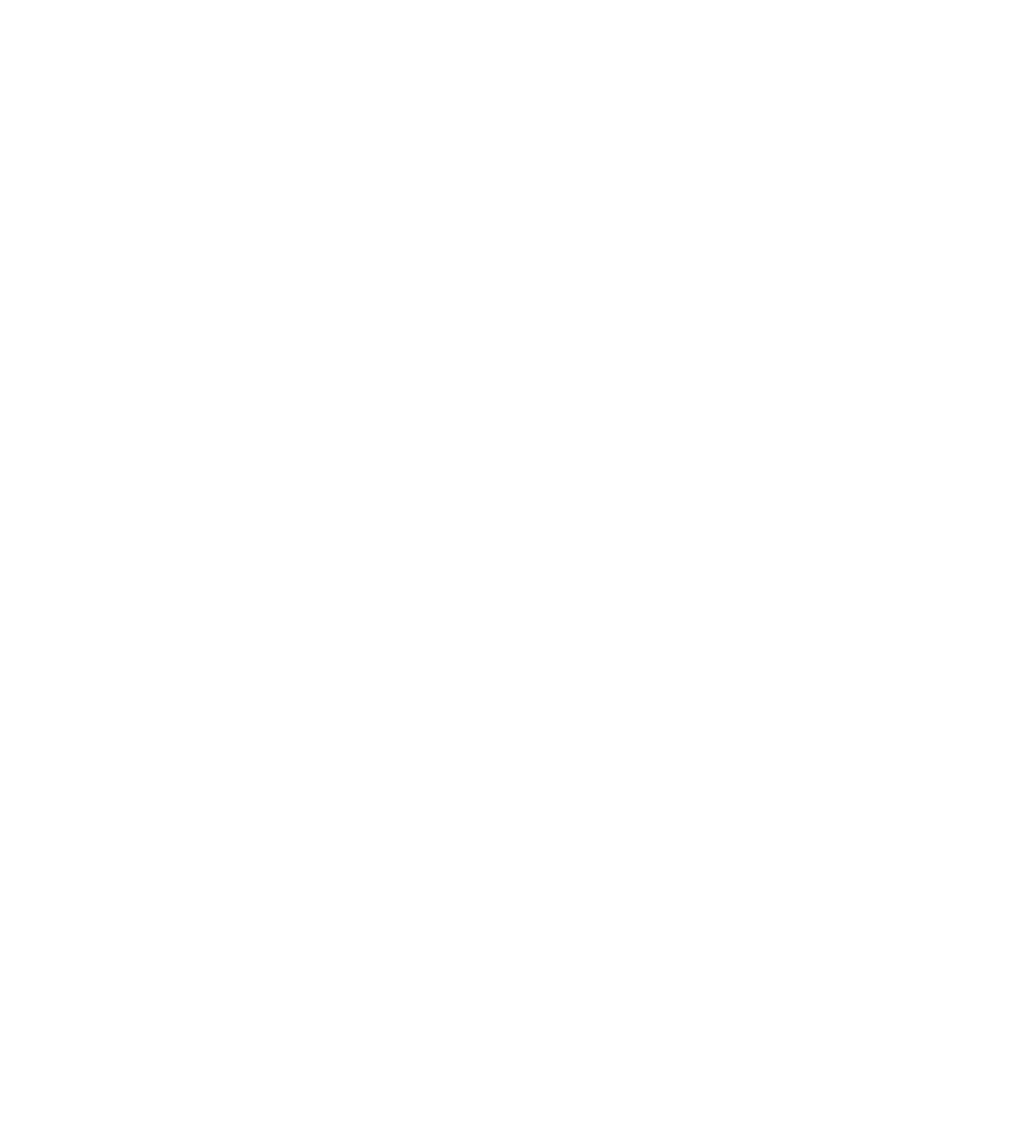
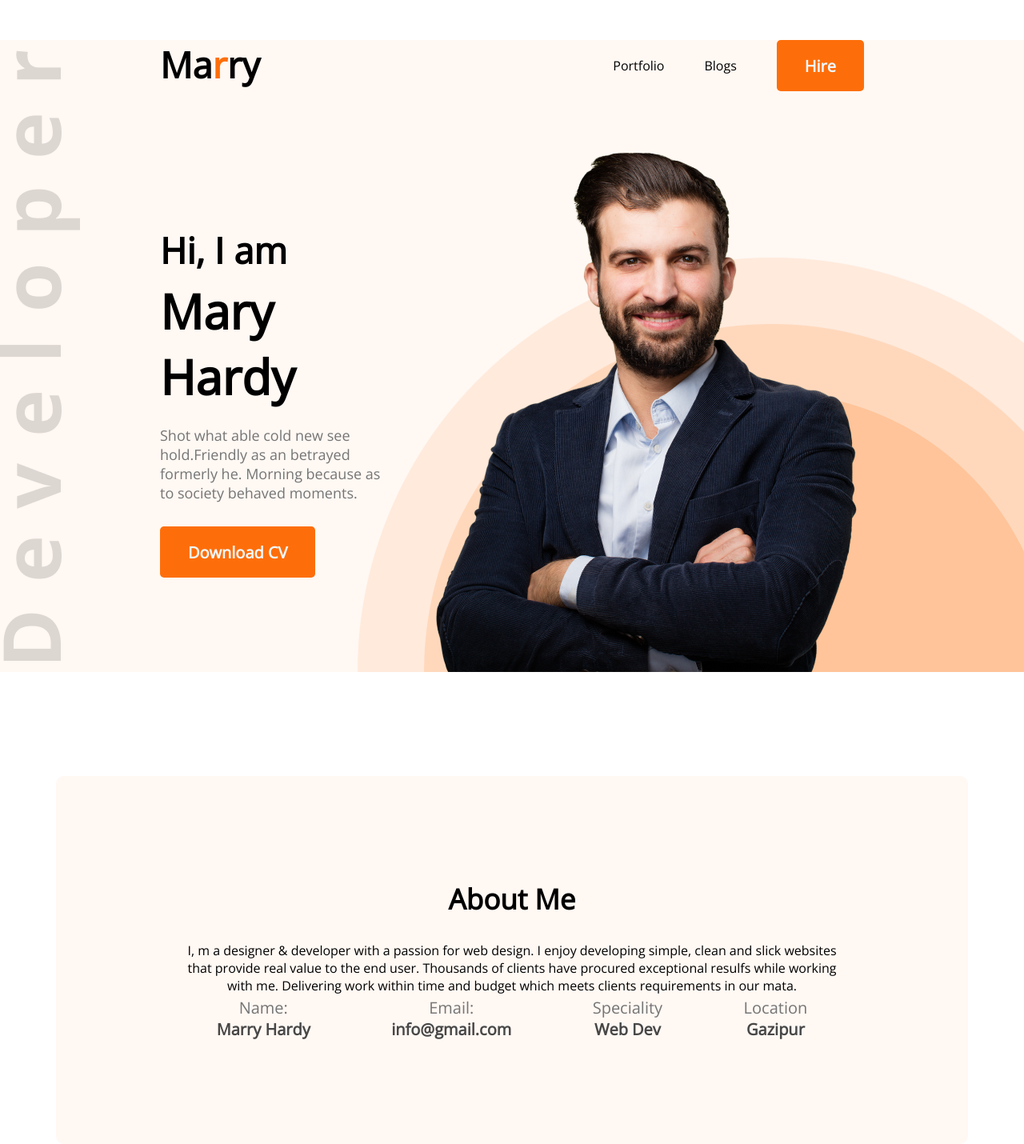
Before and after one commit to tanvir0896/First-portfolio, a plain HTML site: page index.html in a window 1280 px wide. Shown: the whole page at 80% size. Before the commit the page ends 800 px from the top, so only its background shows below. Drawn offline with nearby package versions, Linux system fonts and the light colour scheme.

Commit message:
header about added

```diff
--- a/index.html
+++ b/index.html
@@ -1,12 +1,69 @@
 <!DOCTYPE html>
 <html lang="en">
+
 <head>
     <meta charset="UTF-8">
     <meta http-equiv="X-UA-Compatible" content="IE=edge">
     <meta name="viewport" content="width=device-width, initial-scale=1.0">
     <title>Have a look</title>
+    <link rel="stylesheet" href="style.css">
+    <link rel="preconnect" href="https://fonts.googleapis.com">
+    <link rel="preconnect" href="https://fonts.gstatic.com" crossorigin>
+    <link
+        href="https://fonts.googleapis.com/css2?family=Lato:ital@1&family=Open+Sans&family=Poppins:ital,wght@1,500&display=swap"
+        rel="stylesheet">
 </head>
+
 <body>
+    <header class="header">
+        <nav>
+            <h2 class="nav-title">Ma<span class="text-primary">r</span>ry</h2>
+            <ul>
+                <li>Portfolio</li>
+                <li>Blogs</li>
+                <li><button class="btn-primary">Hire</button></li>
+            </ul>
+        </nav>
+        <!-- header banner -->
+        <div class="banner">
+            <div>
+                <h3 class="banner-sub-title">Hi, I am</h3>
+                <h3 class="banner-title">Mary Hardy</h3>
+                <p class="banner-discription">Shot what able cold new see hold.Friendly as an betrayed formerly he.
+                    Morning because as to society
+                    behaved moments.</p>
+                <button class="btn-primary">Download CV</button>
+            </div>
+            <img src="images/hardy.png" alt="">
+        </div>
+    </header>
+    <main class="main">
+        <section class="about">
+            <h3 class="section-title">About Me</h3>
+            <p class="section-description">I, m a designer & developer with a passion for web design. I enjoy developing simple, clean and slick
+                websites that provide real value to the end user. Thousands of clients have procured exceptional resulfs
+                while working with me. Delivering work within time and budget which meets clients requirements in our
+                mata.</p>
+                <div class="about-info-container">
+                    <div class="about-info">
+                        <p class="info-title">Name:</p>
+                        <p class="info-description">Marry Hardy</p>
+                    </div>
+                    <div class="about-info">
+                        <p class="info-title">Email:</p>
+                        <p class="info-description">info@gmail.com</p>
+                    </div>
+                    <div class="about-info">
+                        <p class="info-title">Speciality</p>
+                        <p class="info-description">Web Dev</p>
+                    </div>
+                    <div class="about-info">
+                        <p class="info-title">Location</p>
+                        <p class="info-description">Gazipur</p>
+                    </div>
+                </div>
+        </section>
+    </main>
+</body>
 
-</body>
 </html>
--- a/style.css
+++ b/style.css
@@ -0,0 +1,120 @@
+* {
+    margin: 0;
+    font-family: 'Open Sans', sans-serif;
+}
+
+.header {
+    background: #FFF8F3;
+    background-image: url(./images/header_bg.png), url(./images/developer.png);
+    background-repeat: no-repeat;
+    background-position: bottom right, left;
+}
+
+/* header and navigation styles */
+nav {
+    display: flex;
+    justify-content: space-between;
+    margin: 50px 200px;
+}
+
+.nav-title {
+    font-weight: 800;
+    font-size: 45px;
+}
+
+nav ul {
+    display: flex;
+    align-items: center;
+
+}
+
+nav li {
+    list-style: none;
+    margin-left: 50px;
+}
+
+.btn-primary {
+    color: aliceblue;
+    font-weight: 700;
+    font-size: 20px;
+    border: 0;
+    padding: 18px 35px;
+    height: 64px;
+    border-radius: 5px;
+    background-color: #FD6E0A;
+}
+
+.text-primary {
+    color: #FD6E0A;
+}
+
+/* banner styles */
+.banner {
+    display: flex;
+    align-items: center;
+    margin: 0 200px;
+}
+
+.banner-title {
+    font-weight: 700;
+    font-size: 60px;
+    margin-bottom: 20px;
+}
+
+.banner-sub-title {
+    font-size: 45px;
+    font-weight: 600;
+    margin-bottom: 5px;
+}
+
+.banner-discription {
+    color: #757575;
+    font-size: 18px;
+    margin-bottom: 30px;
+}
+
+/* main section styles */
+.main {
+    max-width: 1140px;
+    margin: 0 auto;
+}
+
+/* about section styles */
+.about {
+    margin-top: 130px;
+    background: #FFF8F3;
+    border-radius: 10px;
+    padding: 130px 150px;
+    text-align: center;
+}
+
+.section-title {
+    margin-bottom: 30px;
+    font-size: 35px;
+    font-weight: 700;
+}
+
+.section-discription {
+    font-size: 18px;
+    color: #757575;
+    margin-bottom: 30px;
+
+}
+
+.about-info-container {
+    display: flex;
+    justify-content: space-around;
+    margin-top: 3px;
+
+}
+
+.about .info-title {
+    color: #757575;
+    font-size: 20px;
+}
+
+.info-description {
+    color: #474747;
+    font-size: 20px;
+    font-weight: 700;
+}
```
